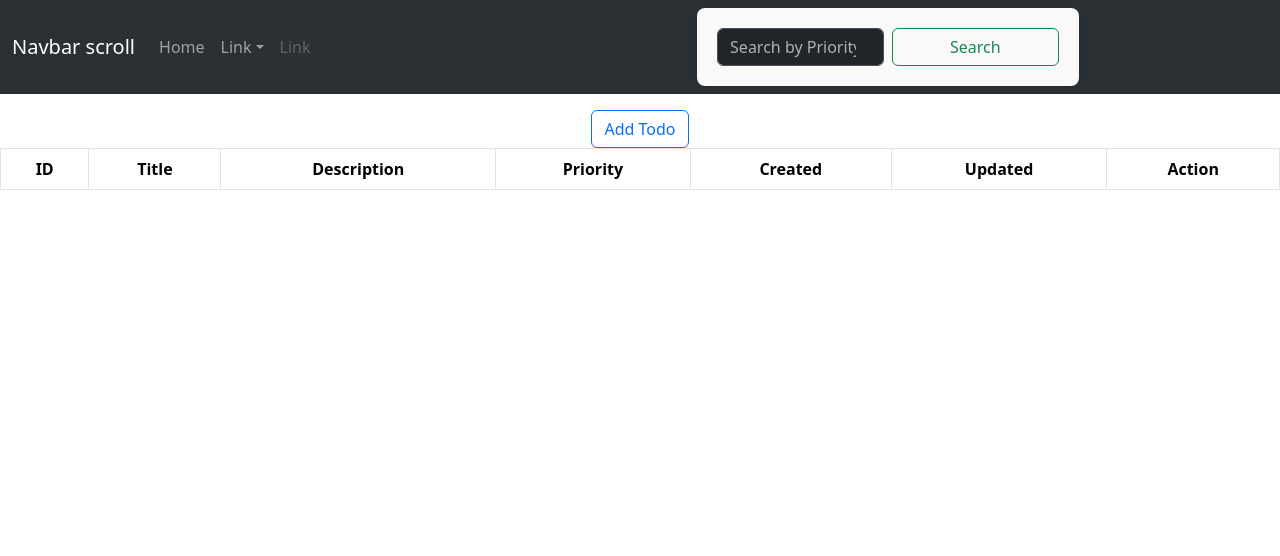
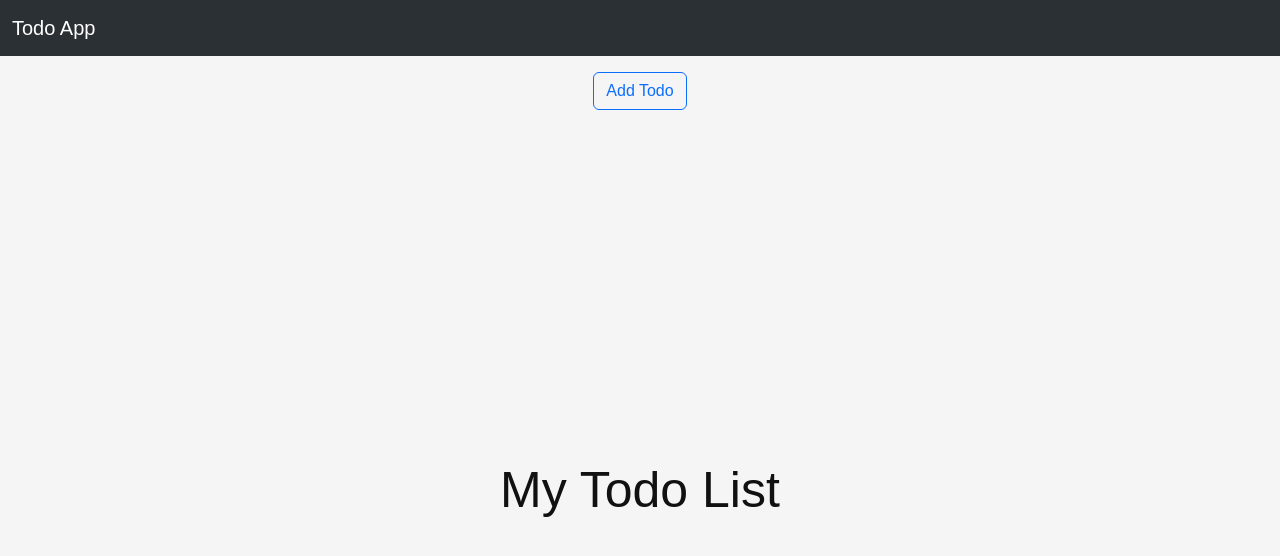
Before and after one commit to shamim7999/Todo, a React (Create React App) app: page / in a window 1280 px wide. Shown: the top 556 px of the page. Built offline with nearby package versions, Linux system fonts and the light colour scheme.

Commit message:
yoiyurwjewoir

```diff
--- a/src/DModal.js
+++ b/src/DModal.js
@@ -3,37 +3,38 @@
 import Modal from "react-bootstrap/Modal";
 import MyForm from "./components/Form";
 
-export const DModal = ({
-  handleNewTodo
-
-  }) => {
+export const DModal = ({ handleNewTodo, title , todo, handleUpdateTodo}) => {
   const [show, setShow] = useState(false);
-
+  const myTodoData = todo? todo : {id: '', title: "", description: "", priority: '1', created: '', updated: '' }
   const handleClose = () => setShow(false);
   const handleShow = () => setShow(true);
+  const isUpdate = todo? true: false;
+  const handleTodo = todo? handleUpdateTodo : handleNewTodo;
+
   return (
     <>
       <div className="text-center mt-3">
         <Button className="" variant="outline-primary" onClick={handleShow}>
-            Add Todo
+          {title}
         </Button>
+
       </div>
 
       <Modal show={show} onHide={handleClose}>
         <Modal.Header closeButton>
-          <Modal.Title>Modal heading</Modal.Title>
+          <Modal.Title>{title} form</Modal.Title>
         </Modal.Header>
         <Modal.Body>
-          <MyForm handleNewTodo={handleNewTodo} />
+          <MyForm isUpdate ={isUpdate} myData = {myTodoData}  handleTodo={handleTodo} handleClose={handleClose} />
         </Modal.Body>
-        <Modal.Footer>
+        {/* <Modal.Footer>
           <Button variant="secondary" onClick={handleClose}>
             Close
           </Button>
           <Button variant="primary" onClick={handleClose}>
             Save Changes
           </Button>
-        </Modal.Footer>
+        </Modal.Footer> */}
       </Modal>
     </>
   );
--- a/src/DNoteForm.js
+++ b/src/DNoteForm.js
@@ -1,6 +1,7 @@
-import React, { useEffect, useState } from 'react'
-import { DModal } from './DModal';
-import Todos from './components/Todos';
+import React, { useEffect, useState } from "react";
+import { DModal } from "./DModal";
+import Todos from "./components/Todos";
+import CompletedTodos from "./components/CompletedTodos";
 
 const DNoteForm = () => {
   const [todos, setTodos] = useState(
@@ -8,12 +9,7 @@
       ? JSON.parse(localStorage.getItem("todos"))
       : []
   );
-      console.log(todos)
-
-    //   useEffect(()=>{
-    //         if(localStorage.getItem('todos') == null)
-    //             localStorage.setItem('todos', []);
-    //   })
+  console.log(todos);
 
   useEffect(() => {
     console.log("useEffect called");
@@ -21,20 +17,39 @@
   }, [todos]);
 
   const handleNewTodo = (newTodo) => {
-        console.log('I am here');
+    console.log("I am here");
     setTodos([...todos, newTodo]);
   };
 
   const handleDelete = (id) => {
     setTodos((prevTodos) => prevTodos.filter((todo) => todo.id !== id));
+  };
+
+  const handleUpdateTodo = (todo) => {
+     const updatedTodos = todos.map((temp) => {
+      if (todo.id === temp.id) {
+        temp = todo;
       }
+      return temp;
+    });
+
+
+
+    setTodos(updatedTodos);
+
+  };
 
   return (
     <div>
-        <DModal handleNewTodo={handleNewTodo} />
-        <Todos todos={todos} handleDelete={handleDelete} />
+      <DModal title="Add Todo" handleNewTodo={handleNewTodo} />
+      {/* <CompletedTodos  /> */}
+      <Todos
+        handleUpdateTodo={handleUpdateTodo}
+        todos={todos}
+        handleDelete={handleDelete}
+      />
     </div>
-  )
-}
+  );
+};
 
 export default DNoteForm;
--- /dev/null
+++ b/src/components/CompletedTodos.js
@@ -0,0 +1,9 @@
+import React from 'react'
+
+const CompletedTodos = () => {
+  return (
+    <div>CompletedTodos</div>
+  )
+}
+
+export default CompletedTodos
--- a/src/components/Form.js
+++ b/src/components/Form.js
@@ -1,13 +1,13 @@
-import React, { useState } from "react";
+import React, { useEffect, useState } from "react";
 import { v4 as uuidv4 } from 'uuid';
 
 import '../css/Form-Style.css'
 
 export default function MyForm({
-  handleNewTodo={handleNewTodo}
+  handleTodo, myData, isUpdate, handleClose
   }) {
 
-  const [todo, setTodo] = useState({id: uuidv4(), title: "", description: "", priority: '1', created: new Date(), updated: new Date() });
+  const [todo, setTodo] = useState(isUpdate? myData : {id: uuidv4(), title: "", description: "", priority: '1', created: new Date(), updated: new Date() });
   const {id, title, description, priority, created, updated} = todo;
   console.log('I am in Form');
   const handleChange = (e) => {
@@ -22,14 +22,21 @@
     //console.log(fieldName, value);
   };
 
+
+
   const handleSubmit = (e) => {
     e.preventDefault();
     console.log(`Hello Form`);
-    handleNewTodo(todo);
+    todo.updated = new Date();
+    setTodo(todo);
+    handleTodo(todo);
     setTodo({id: uuidv4(), title: "", description: "", priority: '1', created: new Date(), updated: new Date() });
+    handleClose();
   };
 
-
+    const handleReset = () => {
+      setTodo({id: uuidv4(), title: "", description: "", priority: '1', created: new Date(), updated: new Date() });
+    }
     return (
         <>
         <form action="" onSubmit={handleSubmit}>
@@ -61,6 +68,9 @@
         <div>
           <button type="submit">Submit</button>
         </div>
+        <div>
+          <button type="reset" style={{backgroundColor: 'red'}} onClick={handleReset}>Reset</button>
+        </div>
     </form>
 
         </>
--- a/src/components/Navbar.js
+++ b/src/components/Navbar.js
@@ -15,7 +15,7 @@
     <>
       <Navbar expand="lg" bg="dark" data-bs-theme="dark" className="bg-body-tertiary">
         <Container fluid>
-          <Navbar.Brand href="#">Navbar scroll</Navbar.Brand>
+          <Navbar.Brand href="#">Todo App</Navbar.Brand>
           <Navbar.Toggle aria-controls="navbarScroll" />
           <Navbar.Collapse id="navbarScroll">
             <Nav
@@ -23,26 +23,30 @@
               style={{ maxHeight: '100px' }}
               navbarScroll
             >
-              <Nav.Link href="#action1">Home</Nav.Link>
+              <Nav.Link href="#action1" hidden>Home</Nav.Link>
               {/* Add onClick handler to trigger modal */}
 
-              <NavDropdown title="Link" id="navbarScrollingDropdown">
+              <NavDropdown hidden title="Link" id="navbarScrollingDropdown">
                 <NavDropdown.Item href="#action3">Action</NavDropdown.Item>
                 <NavDropdown.Item href="#action4">Another action</NavDropdown.Item>
                 <NavDropdown.Divider />
                 <NavDropdown.Item href="#action5">Something else here</NavDropdown.Item>
               </NavDropdown>
-              <Nav.Link href="#" disabled>Link</Nav.Link>
+              <Nav.Link href="#" disabled hidden>Link</Nav.Link>
             </Nav>
-            <Form className="d-flex">
+
+
+            {/* <Form hidden  className="d-flex">
               <Form.Control
                 type="search"
                 placeholder="Search by Priority"
                 className="me-2"
                 aria-label="Search"
+                hidden
               />
-              <Button variant="outline-success">Search</Button>
-            </Form>
+              <Button hidden variant="outline-success">Search</Button>
+            </Form> */}
+
           </Navbar.Collapse>
         </Container>
       </Navbar>
--- a/src/components/Todo.js
+++ b/src/components/Todo.js
@@ -1,26 +1,49 @@
-import React from 'react';
+import React from "react";
+import DNoteForm from "../DNoteForm";
+import { DModal } from "../DModal";
+import "../css/Todos-Style.css";
+import "bootstrap/dist/css/bootstrap.min.css";
+import { Button } from "react-bootstrap";
 
-const Todo = ({ todo, handleDelete }) => {
+const Todo = ({ todo, handleDelete, handleUpdateTodo }) => {
+  const handleClickForDelete = (e) => {
+    e.preventDefault();
+    handleDelete(todo.id);
+    console.log(todo.id);
+  };
+  // console.log(todo)
 
-   const handleClickForDelete = (e) => {
-        e.preventDefault();
-        handleDelete(todo.id);
-        console.log(todo.id);
-   }
+  // const handleClickForUpdate = (e) => {
+  //   e.preventDefault();
+  //   handleUpdate(todo, 'Update Todo');
+  //   console.log(todo);
+  // }
 
   return (
-    <tr key={todo.id}>
-      <td>{todo.id}</td>
-      <td>{todo.title}</td>
-      <td>{todo.description}</td>
-      <td>{todo.priority}</td>
-      <td>{new Date(todo.created).toLocaleString()}</td>
-      <td>{new Date(todo.updated).toLocaleString()}</td>
-      <td>
-        <button className='btn btn-success' >Update</button> &nbsp;
-        <button className='btn btn-danger' onClick={handleClickForDelete}>Delete</button>
-      </td>
-    </tr>
+    <div key={todo.id}>
+      {/* <td>{todo.id}</td> */}
+      <h1>{todo.title}</h1>
+      <h5 textAlign="center">{todo.description}</h5>
+      <div style={{ color: "red" }}>Priority: {todo.priority}</div>
+      <div>
+        <b>Created At - </b>
+        {new Date(todo.created).toLocaleString()}
+      </div>
+      <div>
+        {" "}
+        <b>Updated At - </b> {new Date(todo.updated).toLocaleString()}
+      </div>
+      <div className="d-flex justify-content-center align-items-center">
+        <DModal
+          handleUpdateTodo={handleUpdateTodo}
+          title="update"
+          todo={todo}
+        /> &nbsp;
+        <button className="btn btn-danger mt-2" onClick={handleClickForDelete}>
+          Delete
+        </button>
+      </div>
+    </div>
   );
 };
 
--- a/src/components/Todos.js
+++ b/src/components/Todos.js
@@ -1,31 +1,28 @@
 import React from 'react';
 import { Table } from 'react-bootstrap';
 import Todo from './Todo'; // Import the Todo component
+import '../css/Card-Style.css'
 
-const Todos = ({ todos, handleDelete }) => {
-  console.log(todos);
+const Todos = ({ todos, handleDelete , handleUpdateTodo}) => {
+  console.log("inside todos.js");
 
   return (
-    <div className='todos'>
-      <Table striped bordered hover className='text-center'>
-        <thead>
-          <tr>
-            <th>ID</th>
-            <th>Title</th>
-            <th>Description</th>
-            <th>Priority</th>
-            <th>Created</th>
-            <th>Updated</th>
-            <th>Action</th>
-          </tr>
-        </thead>
-        <tbody>
-          {todos.map(todo => (
-            // Render each todo using the Todo component
-            <Todo key={todo.id} todo={todo} handleDelete={handleDelete} />
-          ))}
-        </tbody>
-      </Table>
+    <div>
+      <section>
+        <div className='container'>
+          <h1>My Todo List</h1>
+          <div className='cards'>
+          {
+            todos.map((todo, i) => (
+              // Render each todo using the Todo component
+              <div key={i} className='card'>
+                <Todo handleUpdateTodo={handleUpdateTodo} key={todo.id} todo={todo} handleDelete={handleDelete} />
+              </div>
+            ))
+          }
+          </div>
+        </div>
+      </section>
     </div>
   );
 };
--- /dev/null
+++ b/src/css/Card-Style.css
@@ -0,0 +1,49 @@
+* {
+    margin: 0;
+    padding: 0;
+    box-sizing: border-box;
+    font-family: sans-serif;
+}
+
+body {
+    background-color: #f5f5f5;
+    color: #111;
+}
+
+.container {
+    max-width: 1300px;
+    width: 100%;
+    margin: auto;
+}
+
+section {
+    min-height: 100vh;
+    display: flex;
+    flex-direction: column;
+    align-items: center;
+}
+
+h1 {
+    font-size: 50px;
+    line-height: 60px;
+    text-align: center;
+    margin-bottom: 40px;
+}
+
+.cards {
+    display: flex;
+    flex-wrap: wrap;
+    justify-content: space-between;
+}
+
+.card {
+    flex: 0 0 calc(33.33% - 20px);
+    max-width: calc(33.33% - 20px);
+    width: 100%;
+    background-color: #fff;
+    border-radius: 10px;
+    padding: 20px;
+    margin-bottom: 20px;
+    transition: .3s;
+    border: 2px solid transparent;
+}
--- /dev/null
+++ b/src/css/Todos-Style.css
@@ -0,0 +1,43 @@
+.todo-card-container {
+    display: flex;
+    flex-wrap: wrap;
+    justify-content: space-between;
+  }
+
+  .todo-card {
+    background-color: #f0f0f0; /* Light gray background */
+    border-radius: 8px;
+    padding: 16px;
+    margin-bottom: 16px;
+    width: calc(33.333% - 16px); /* One-third width minus margin */
+    box-sizing: border-box;
+    box-shadow: 0 4px 6px rgba(0, 0, 0, 0.1); /* Soft shadow */
+  }
+
+  .todo-content {
+    flex: 1;
+  }
+
+  .todo-meta {
+    margin-top: 8px;
+    display: flex;
+    flex-wrap: wrap;
+  }
+
+  .todo-meta p {
+    margin-right: 20px;
+    margin-bottom: 0;
+  }
+
+  .todo-actions button {
+    background-color: #dc3545;
+    color: #ffffff;
+    border: none;
+    padding: 8px 16px;
+    border-radius: 4px;
+    cursor: pointer;
+  }
+
+  .todo-actions button:hover {
+    background-color: #c82333;
+  }
```
Also changed, not shown: src/components/MyCard.js (added, +25 -0 lines), 1 other file (tests, documents, lock files or other folders). Lines whose indentation alone changed are shown as unchanged.
